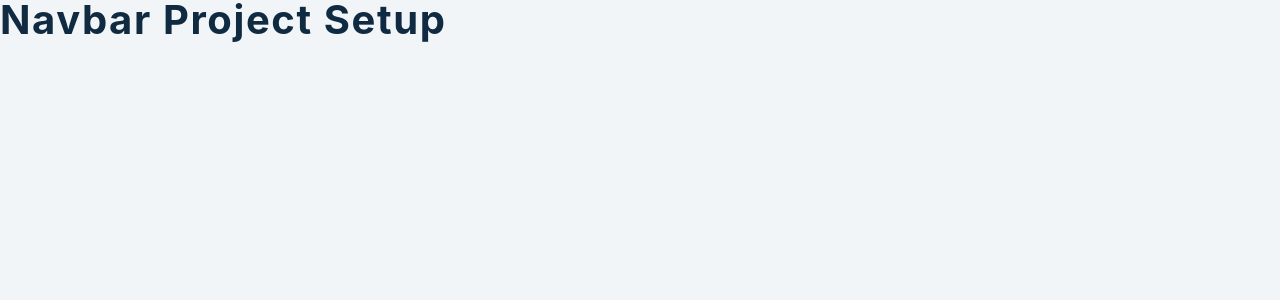
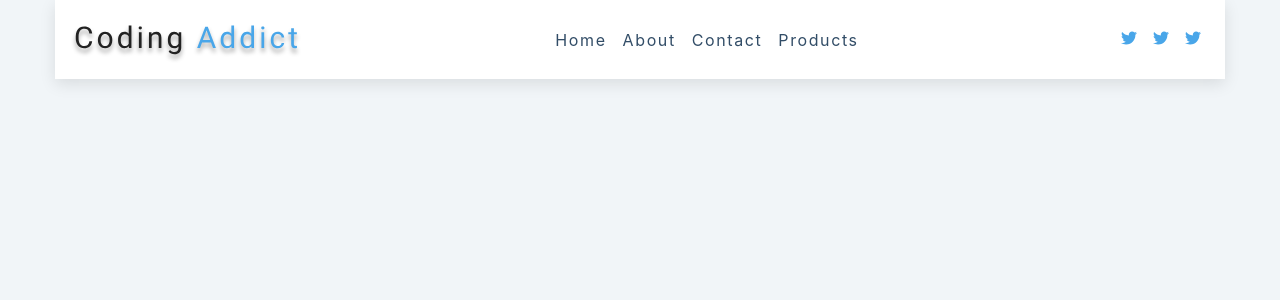
Before and after one commit to meruyert93/15-React-projects, a React (Create React App) app in the folder 11-navbar/setup/: page / in a window 1280 px wide. Shown: the top 300 px of the page. Built offline with nearby package versions, Linux system fonts and the light colour scheme.

Commit message:
11-navbar: Initial Setup and Design

```diff
--- a/11-navbar/setup/src/App.js
+++ b/11-navbar/setup/src/App.js
@@ -1,11 +1,11 @@
 import React from 'react'
 import Navbar from './Navbar'
 function App() {
-  return (
-    <>
-      <h2>navbar project setup</h2>
-    </>
-  )
+    return (
+        <>
+            <Navbar/>
+        </>
+    )
 }
 
 export default App
--- a/11-navbar/setup/src/Navbar.js
+++ b/11-navbar/setup/src/Navbar.js
@@ -4,7 +4,43 @@
 import logo from './logo.svg'
 
 const Navbar = () => {
-  return <h4>navbar</h4>
+    return (
+        <nav className="nav-center">
+            <div className="nav-header">
+                <img src={logo} alt="logo"/>
+                <button className="nav-toggle">
+                    <FaBars/>
+                </button>
+            </div>
+            <div className="links-container show-container">
+                <ul className="links">
+                    <li>
+                        <a href="#">home</a>
+                    </li>
+                    <li>
+                        <a href="#">about</a>
+                    </li>
+                    <li>
+                        <a href="#">contact</a>
+                    </li>
+                    <li>
+                        <a href="#">products</a>
+                    </li>
+                </ul>
+            </div>
+            <ul className="social-icons">
+                <li>
+                    <a href="https://www.twitter.com"><FaTwitter/></a>
+                </li>
+                <li>
+                    <a href="https://www.twitter.com"><FaTwitter/></a>
+                </li>
+                <li>
+                    <a href="https://www.twitter.com"><FaTwitter/></a>
+                </li>
+            </ul>
+        </nav>
+    )
 }
 
 export default Navbar
```
